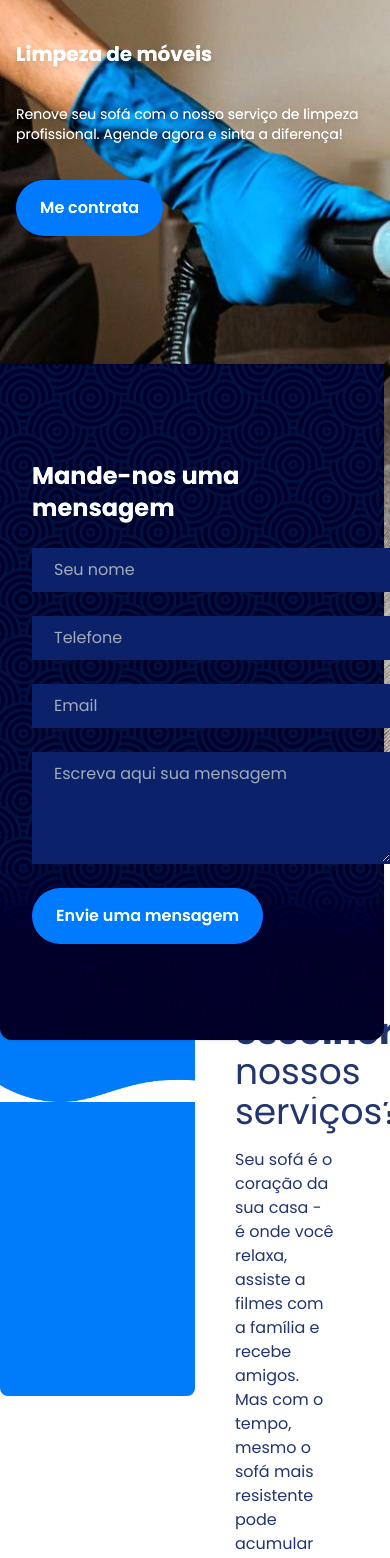
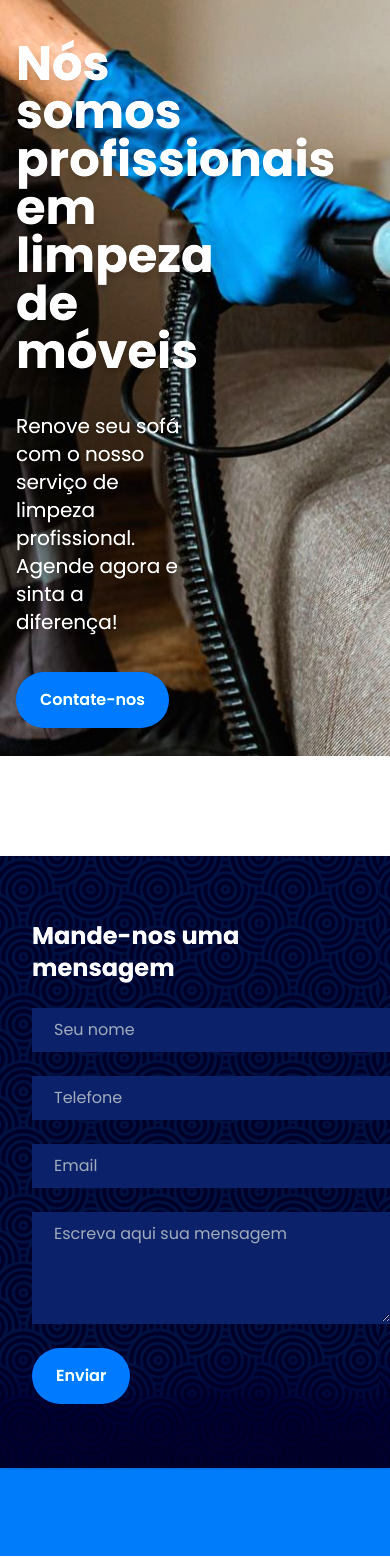
Before and after one commit to giuliosa/clean-app, a Next.js app: page / in a window 390 px wide. Shown: the part 160-1718 px from the top of the page. Built offline with nearby package versions, Linux system fonts and the light colour scheme.

Commit message:
Fixes in about and contact-form

```diff
--- a/components/about/about.tsx
+++ b/components/about/about.tsx
@@ -2,10 +2,10 @@ import Button from "../shared/button";
 
 export default function About() {
     return (
-        <section id="about" className="container mx-auto">
-            <div className="flex flex-row py-16">
-                <div className="bg-blue-200 w-1/2 h-144 rounded-lg"></div>
-                <div className="w-1/2 pl-10 pr-14" >
+        <section id="about" className="container mx-auto sm:mt-40">
+            <div className="flex flex-row py-16 sm:flex-col">
+                <div className="bg-blue-200 w-1/2 h-144 rounded-lg sm:w-screen sm:rounded-none"></div>
+                <div className="w-1/2 pl-10 pr-14 sm:w-screen sm:mt-5">
                     <h3 className="font-sans font-semibold text-lg text-blue-500 mb-4">Sobre SR CleanMaster</h3>
                     <h2 className="font-sans text-4xl text-blue-400 mb-4">
                         <b className="font-bold">Porque você deve escolher</b> <br/> nossos serviços?
--- a/components/welcome/contact-form.tsx
+++ b/components/welcome/contact-form.tsx
@@ -14,14 +14,14 @@ export default function ContactForm() {
 
     }
     return (
-        <div className="bg-dark-blue bg-pattern py-24 px-8 w-96 relative top-0 rounded-b-xl shadow z-10">
+        <div className="bg-dark-blue bg-pattern py-24 px-8 w-96 relative top-0 rounded-b-xl shadow z-10 sm:py-16 sm:m-0 sm:w-screen sm:rounded-none">
             <span className="font-bold text-white text-2xl mb-6 block">Mande-nos uma mensagem</span>
             <form className="grid gap-y-6" onSubmit={sendMessageToWhatsapp}>
                 <input id="name" autoComplete="name" placeholder="Seu nome" className="bg-blue-400 border-2 border-blue-400 hover:border-blue-200 hover:border-2 px-5 py-2 text-white" type="text" />
                 <input id="telephone" autoComplete="telephone" type="tel" placeholder="Telefone" className="bg-blue-400 border-2 border-blue-400 hover:border-blue-200 hover:border-2 px-5 py-2 text-white" />
                 <input id="email" autoComplete="email" type="mail" placeholder="Email" className="bg-blue-400 border-2 border-blue-400 hover:border-blue-200 hover:border-2 px-5 py-2 text-white" />
                 <textarea  placeholder="Escreva aqui sua mensagem" className="h-28 bg-blue-400 border-2 border-blue-400 hover:border-blue-200 hover:border-2 px-5 py-2 text-white" name="message" id="message"></textarea>
-                <Button>Envie uma mensagem</Button>
+                <Button>Enviar</Button>
             </form>
         </div>
     )
--- a/components/welcome/welcome.tsx
+++ b/components/welcome/welcome.tsx
@@ -6,18 +6,18 @@ export default function Welcome() {
         <section id="home" className="bg-welcome-image bg-no-repeat bg-cover max-h-screen contrast-125">
             <div className="container mx-auto">
                 <div className="flex flex-row sm:flex-col" >
-                    <div className="py-32 w-2/3 pr-14 sm:w-screen sm:px-4">
-                        <h1 className="text-7xl text-white font-bold mb-4 drop-shadow-md sm:text-xl">Limpeza de móveis</h1>
-                        <p className="text-xl text-white font-medium mb-7 drop-shadow-md sm:text-sm sm:my-9">Renove seu sofá com o nosso serviço de limpeza profissional. Agende agora e sinta a diferença!</p>
-                        <Button>Me contrata</Button>
+                    <div className="py-32 w-2/3 pr-14 sm:w-screen sm:pl-4 sm:pr-52">
+                        <h1 className="text-7xl text-white font-bold mb-4 drop-shadow-lg sm:text-5xl">Nós somos profissionais em limpeza de móveis</h1>
+                        <p className="text-xl text-white font-medium mb-7 drop-shadow-md sm:text-xl sm:my-9">Renove seu sofá com o nosso serviço de limpeza profissional. Agende agora e sinta a diferença!</p>
+                        <Button>Contate-nos</Button>
                     </div>
-                    <div className="w-1/3 absolute right-0 sm:static">
+                    <div className="w-1/3 absolute right-0 sm:static sm:w-screen">
                         <ContactForm />
                     </div>
                 </div>
 
             </div>
-            <img src="images/slider2-bg-bottom1.png" className="" />
+            <img src="images/slider2-bg-bottom1.png" className="sm:hidden" alt="wat"/>
         </section>
     )
 }
--- a/tailwind.config.js
+++ b/tailwind.config.js
@@ -5,7 +5,7 @@ module.exports = {
   ],
   theme: {
     screens: {
-      sm: { max: "639px" },
+      sm: { max: "766px" },
       md: '768px',
       lg: '976px',
       xl: '1200px',
```
